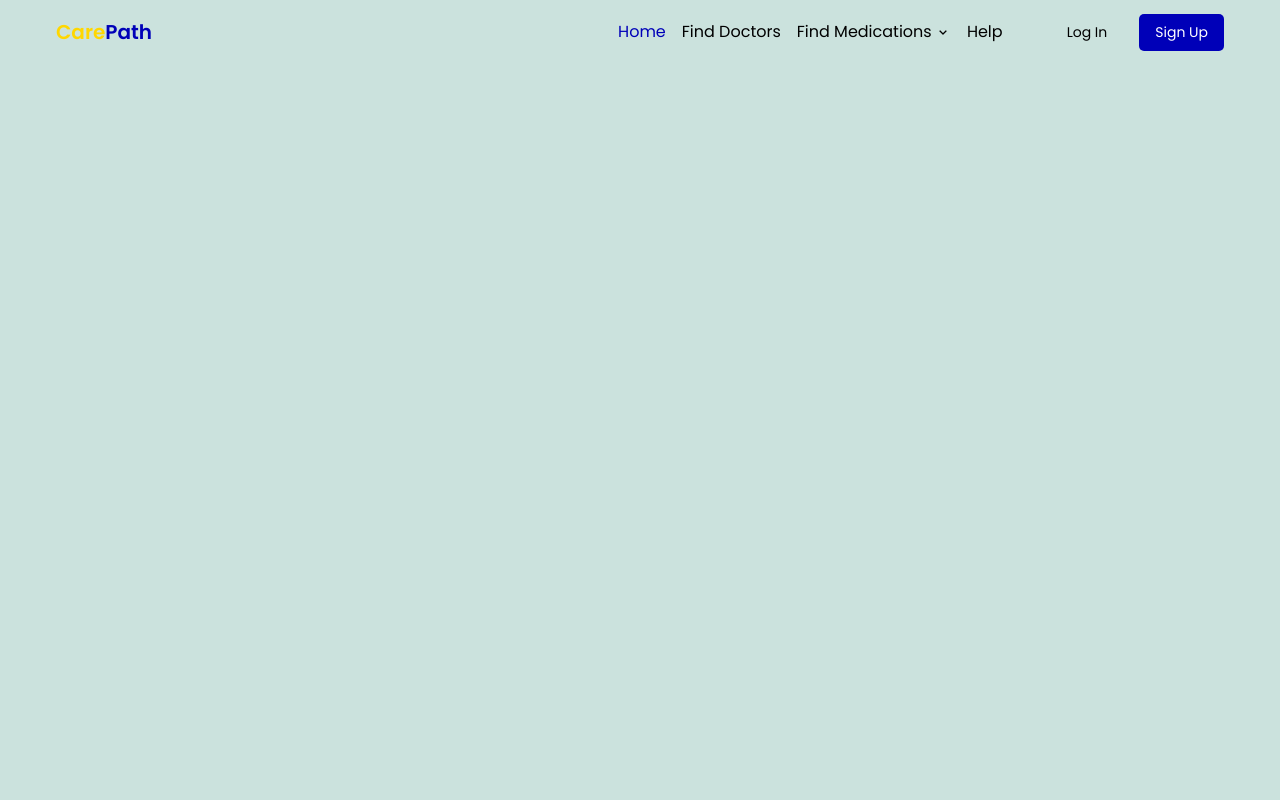
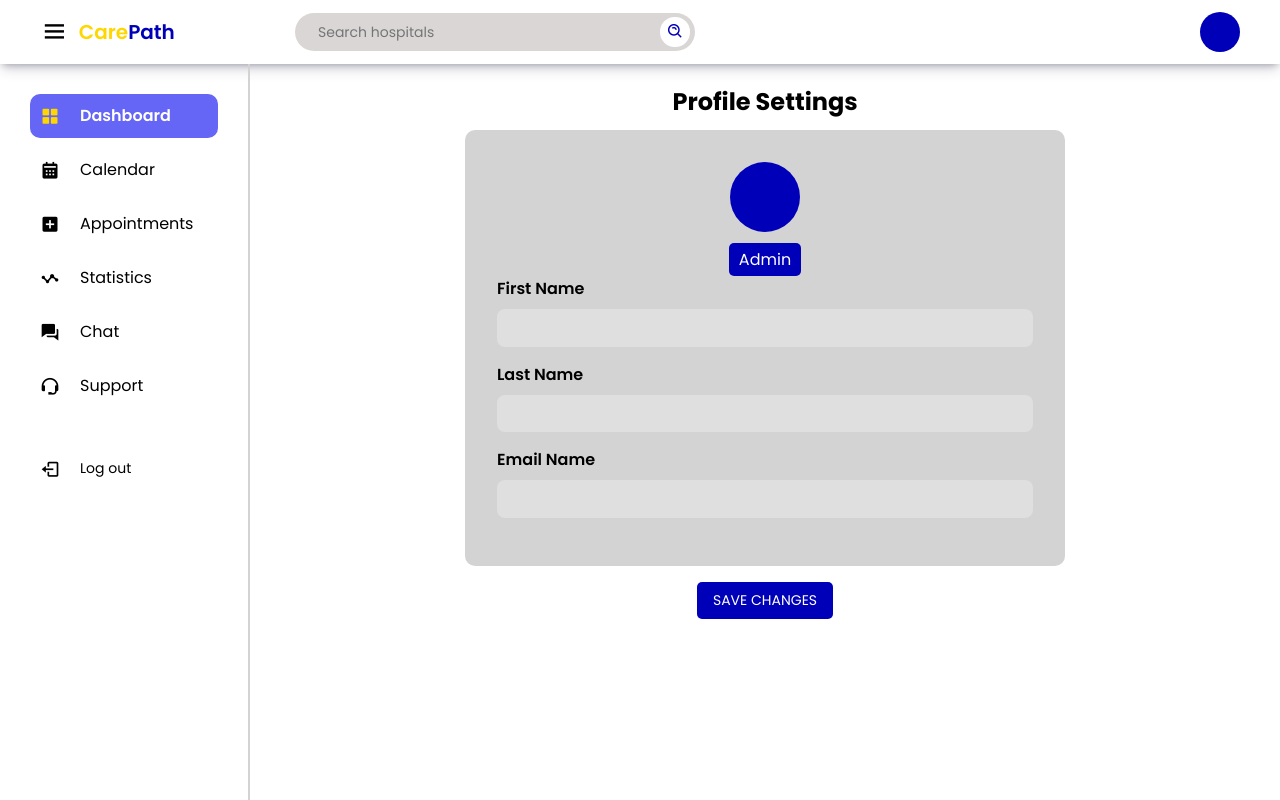
Before and after one commit to TPriince/Care-Path, a Vue app: page /dashboard/profile in a window 1280 px wide. Built offline with nearby package versions, Linux system fonts and the light colour scheme; no server answers.

Commit message:
feat: Add profile page and implement profile update features

```diff
--- a/src/App.vue
+++ b/src/App.vue
@@ -36,7 +36,7 @@ export default defineComponent({
     const showNavBar = ref(true);
 
     const onCheckRoute = () => {
-      if (route.name == 'Sign-Up' || route.name == 'Sign-In' || route.name === 'Forgot-Password' || route.name == 'Dashboard' || route.name === 'Main-Dashboard') {
+      if (route.name == 'Sign-Up' || route.name == 'Sign-In' || route.name === 'Forgot-Password' || route.name == 'Dashboard' || route.name === 'Main-Dashboard' || route.name === 'Profile') {
         showNavBar.value = false;
       } else {
         showNavBar.value = true;
--- a/src/components/MainComponent.vue
+++ b/src/components/MainComponent.vue
@@ -4,7 +4,7 @@
             <div class="hero-section__content">
                 <div class="hero-section__text">
                     <h1 class="section-title">Feel Better about<br /><span>Finding Healthcare</span></h1>
-                    <p class="section-subtitle">CarePath provides you with an easy way to find Healthcare services</p>
+                    <p class="section-subtitle">Discover the Path to Exceptional Healthcare with <br /><span>Care-Path</span>: Your Trusted Companion on the Road to Wellness</p>
                 </div>
                 <div class="section-infos">
                     <div class="section-info">
@@ -59,8 +59,13 @@ export default defineComponent({
 
 .section-subtitle {
     color: var(--sm-text-color);
-    font-weight: var(--font-weight-light);
+    font-weight: var(--font-normal);
     font-size: var(--small-font-size);
+}
+
+.section-subtitle span {
+    color: var(--dark-blue);
+    font-weight: var(--font-semi-bold);
 }
 
 .section-infos {
--- a/src/components/ModalComponent.vue
+++ b/src/components/ModalComponent.vue
@@ -1,7 +1,7 @@
 <template>
     <div class="modal">
         <div class="modal-content">
-            <h3>{{ message }}</h3>
+            <h3 v-html="message"></h3>
             <button @click="closeModal">Close</button>
         </div>
     </div>
@@ -20,7 +20,6 @@ export default defineComponent({
     },
     setup(props, { emit }) {
         const closeModal = () => {
-            console.log(props.message)
             emit('close');
         }
 
--- a/src/router/index.ts
+++ b/src/router/index.ts
@@ -5,7 +5,7 @@ import SignInView from "../views/SignInView.vue";
 import DashboardView from "../views/DashboardView.vue";
 import ForgotPasswordView from "../views/ForgotPasswordView.vue";
 import MainDashboardView from "../views/MainDashboardView.vue";
-// import ProfileView from "../views/ProfileView.vue";
+import ProfileView from "../views/ProfileView.vue";
 
 const routes: Array<RouteRecordRaw> = [
   {
@@ -40,6 +40,11 @@ const routes: Array<RouteRecordRaw> = [
         path: "",
         name: "Main-Dashboard",
         component: MainDashboardView,
+      },
+      {
+        path: "profile",
+        name: "Profile",
+        component: ProfileView,
       }
     ]
     // beforeEnter: (to, from) => {
--- a/src/store/index.ts
+++ b/src/store/index.ts
@@ -1,6 +1,6 @@
 import { createStore } from "vuex";
 import { db, auth } from "../firebase/config";
-import { doc, getDoc } from "firebase/firestore";
+import { doc, getDoc, updateDoc } from "firebase/firestore";
 
 export default createStore({
   state: {
@@ -11,8 +11,10 @@ export default createStore({
         email: '',
         firstNameInitial: '',
         profilePicture: '',
-        // profileId: '',
-      }
+        profileId: '',
+      },
+    updatingUserStatus: false,
+    updatingUserMessage: '',
   },
   getters: {},
   mutations: {
@@ -20,13 +22,26 @@ export default createStore({
       state.user = user;
     },
     setCurrentUser(state, payload) {
+      state.currentUser.firstName = payload.data().firstName;
+      state.currentUser.lastName = payload.data().lastName;
+      state.currentUser.email = payload.data().email;
+      state.currentUser.firstNameInitial = payload.data().firstName[0];
+      state.currentUser.profilePicture = payload.data().profilePicture;
+      state.currentUser.profileId = payload.id;
+      // console.log(state.currentUser)
+    },
+    updateUserInfo(state, payload) {
       state.currentUser.firstName = payload.firstName;
       state.currentUser.lastName = payload.lastName;
-      state.currentUser.email = payload.email;
       state.currentUser.firstNameInitial = payload.firstName[0];
-      state.currentUser.profilePicture = payload.profilePicture;
-      // console.log(state.currentUser)
+      // state.currentUser.profilePicture = payload.profilePicture;
     },
+    setUpdatingUserStatus(state, payload) {
+      state.updatingUserStatus = payload;
+    },
+    setUpdatingUserMessage(state, payload) {
+      state.updatingUserMessage = payload;
+    }
   },
   actions: {
     async getCurrentUser({ commit }) {
@@ -34,13 +49,29 @@ export default createStore({
       if (currentUser) {
         const userRef = doc(db, "users", currentUser.uid);
         const userSnap = await getDoc(userRef);
+        // console.log(userSnap)
         // console.log(userSnap.data())
-        if (userSnap.data()?.firstName) {
-          commit("setCurrentUser", userSnap.data());
+        if (userSnap) {
+          commit("setCurrentUser", userSnap);
         }
       } else {
         console.log("No user is signed in.");
       }
+    },
+    async updateUserDetails({ commit, state }, payload) {
+      // console.log(payload)
+      const userRef = doc(db, "users", state.currentUser.profileId);
+        updateDoc(userRef, payload)
+          .then(() => {
+            console.log("Document successfully updated!");
+            commit("updateUserInfo", payload);
+            commit("setUpdatingUserStatus", false);
+            commit("setUpdatingUserMessage", 'Changes saved! <span style="color: green;">✔</span>');
+          }
+          ).catch((error) => {
+            console.error("Error updating profile: ", error);
+          }
+          );
     }
   },
   modules: {},
--- a/src/views/DashboardView.vue
+++ b/src/views/DashboardView.vue
@@ -10,21 +10,25 @@
                     <input type="text" placeholder="Search hospitals">
                     <button class="search-icon__btn"><i class='bx bx-search-alt'></i></button>
                 </div>
+                <RouterLink to="/dashboard/profile">
                     <div class="profile">
                         <div class="user-profile">
                             <img :src="userProfilePicture" alt="User profile picture" v-if="userProfilePicture" />
                             <span v-else>{{ userFirstNameInitial }}</span>
                         </div>
                     </div>
+                </RouterLink>
             </div>
         </header>
         <div class="sidebar">
             <ul class="sidebar-items">
+                <RouterLink to="/dashboard">
                     <li :class="{ active: activeLink === 'dashboard' }" @click="activeLink = 'dashboard'">
                         <span class="sidebar-icon"><i class='bx bxs-grid-alt'></i></span>
                         <span class="sidebar-item" v-show="!toggleSideBar">Dashboard</span>
                         <div class="tooltip">Dashboard</div>
                     </li>
+                </RouterLink>
                 <li :class="{ active: activeLink === 'calendar' }" @click="activeLink = 'calendar'">
                     <span class="sidebar-icon"><i class='bx bxs-calendar'></i></span>
                     <span class="sidebar-item" v-show="!toggleSideBar">Calendar</span>
@@ -60,6 +64,8 @@
             </ul>
         </div>
         <RouterView />
+        <LoaderComponent v-show="showLoader" />
+        <ModalComponent v-show="!!updateUserMessage" @closeModal="closeModalPopUp" :message="updateUserMessage" />
     </section>
 </template>
 
@@ -69,8 +75,15 @@ import { auth } from '../firebase/config';
 import { signOut } from 'firebase/auth';
 import { useStore } from 'vuex';
 // import { useRouter } from 'vue-router';
+import LoaderComponent from '@/components/LoaderComponent.vue';
+import ModalComponent from '@/components/ModalComponent.vue';
 
 export default defineComponent({
+    name: 'DashboardView',
+    components: {
+        LoaderComponent,
+        ModalComponent,
+    },
     setup() {
         const store = useStore();
         // const router = useRouter();
@@ -92,12 +105,21 @@ export default defineComponent({
         const userProfilePicture = computed(() => store.state.currentUser.profilePicture);
         const userFirstNameInitial = computed(() => store.state.currentUser.firstNameInitial);
 
+        const showLoader = computed(() => store.state.updatingUserStatus);
+        const updateUserMessage = computed(() => store.state.updatingUserMessage);
+        const closeModalPopUp = () => {
+            store.commit('setUpdatingUserMessage', '');
+        }
+
         return {
             toggleSideBar,
             activeLink,
             handleSignOut,
             userProfilePicture,
             userFirstNameInitial,
+            showLoader,
+            updateUserMessage,
+            closeModalPopUp,
         }
     }
 })
--- a/src/views/ForgotPasswordView.vue
+++ b/src/views/ForgotPasswordView.vue
@@ -61,16 +61,14 @@ export default defineComponent({
             try {
                 await sendPasswordResetEmail(auth, state.email)
                 state.loading = false;
-                state.successMsg = 'Password reset email sent! ✔'
+                state.successMsg = 'Password reset email sent! <span style="color: green;">✔<span>'
                 state.show = true
-                console.log('Password reset email sent successfully!')
             } catch (err: any) {
                 state.loading = false;
                 state.errorMsg = err.message;
                 setTimeout(() => {
                     state.errorMsg = '';
                 }, 3000);
-                console.log(err.message)
             }
         }
 
--- a/src/views/ProfileView.vue
+++ b/src/views/ProfileView.vue
@@ -1,15 +1,164 @@
-<template>Profile view</template>
+<template>
+  <main>
+    <form class="profile-settings__section" @submit.prevent="saveChanges">
+      <h1>Profile Settings</h1>
+      <div class="profile-details-container">
+        <div class="profile-image-or-firstname-initial">
+          <img :src="userProfilePicture" alt="User profile picture" v-if="userProfilePicture" />
+          <span v-else>{{ userFirstNameInitial }}</span>
+        </div>
+        <p><span>Admin</span></p>
+        <div>
+          <label>First Name</label>
+          <input type="text" v-model="firstName" />
+        </div>
+        <div>
+          <label>Last Name</label>
+          <input type="text" v-model="lastName" />
+        </div>
+        <div>
+          <label>Email Name</label>
+          <input type="email" v-model="email" disabled />
+        </div>
+      </div>
+      <div class="save-btn-wrapper">
+        <button class="save-btn">SAVE CHANGES</button>
+      </div>
+    </form>
+  </main>
+</template>
 
 <script lang="ts">
-import { defineComponent } from 'vue';
+import { defineComponent, computed, reactive, toRefs } from 'vue';
+import store from '@/store';
 
 export default defineComponent({
   name: 'ProfileView',
   setup() {
-    return {}
+    const userProfilePicture = computed(() => store.state.currentUser.profilePicture);
+    const userFirstNameInitial = computed(() => store.state.currentUser.firstNameInitial);
+
+    const state = reactive({
+      firstName: store.state.currentUser.firstName,
+      lastName: store.state.currentUser.lastName,
+      email: store.state.currentUser.email,
+    });
+
+    const saveChanges = () => {
+      store.dispatch('updateUserDetails', {
+        firstName: state.firstName,
+        lastName: state.lastName,
+      });
+      store.commit('setUpdatingUserStatus', true);
+    };
+
+    return {
+      userProfilePicture,
+      userFirstNameInitial,
+      ...toRefs(state),
+      saveChanges,
+    }
   }
 })
 </script>
 
 <style scoped>
+.profile-settings__section {
+  max-width: 600px;
+  margin: 20px auto;
+}
+
+.profile-settings__section h1 {
+  text-align: center;
+  font-size: var(--h2-font-size);
+}
+
+.profile-details-container p {
+  text-align: center;
+  margin-top: 5px;
+  margin-bottom: 5px;
+}
+
+.profile-details-container p span {
+  font-weight: var(--font-normal);
+  border-radius: 5px;
+  padding: 0.3rem 0.6rem;
+  background-color: var(--dark-blue);
+  color: white;
+}
+
+.profile-details-container {
+  background-color: lightgray;
+  padding: 2rem;
+  border-radius: 10px;
+  margin-top: 10px;
+}
+
+.profile-image-or-firstname-initial {
+    width: 70px;
+    height: 70px;
+    border-radius: 50%;
+    background-color: var(--dark-blue);
+    color: var(--whitish);
+    display: flex;
+    justify-content: center;
+    align-items: center;
+    overflow: hidden;
+    font-size: var(--h2-font-size);
+    margin: auto;
+}
+
+.profile-image-or-firstname-initial img {
+    max-width: 100%;
+    height: auto;
+}
+
+.profile-details-container div {
+    margin-bottom: 1rem;
+}
+
+label {
+    display: block;
+    font-size: var(--normal-font-size);
+    font-weight: 600;
+    margin-bottom: 0.5rem;
+}
+
+input {
+    background: #dfdfe0;
+    border: 0;
+    border-radius: 8px;
+    width: 100%;
+    font-size: 0.9rem;
+    text-indent: 10px;
+    padding: 8px 10px;
+}
+
+input::placeholder {
+  font-size: 0.9rem;
+}
+
+input:focus {
+  outline: none;
+}
+
+.save-btn-wrapper {
+  text-align: center;
+  margin-top: 1rem;
+}
+
+.save-btn {
+  border-radius: 5px;
+  padding: 0.5rem 1rem;
+  font-size: var(--small-font-size);
+  font-weight: var(--font-normal);
+  transition: all 0.25s;
+  background-color: var(--dark-blue);
+  color: white;
+}
+
+.save-btn:hover {
+    background-color: var(--dark-blue-hover);
+    font-weight: var(--font-medium);
+}
 </style>
```
Lines whose indentation alone changed are shown as unchanged.
